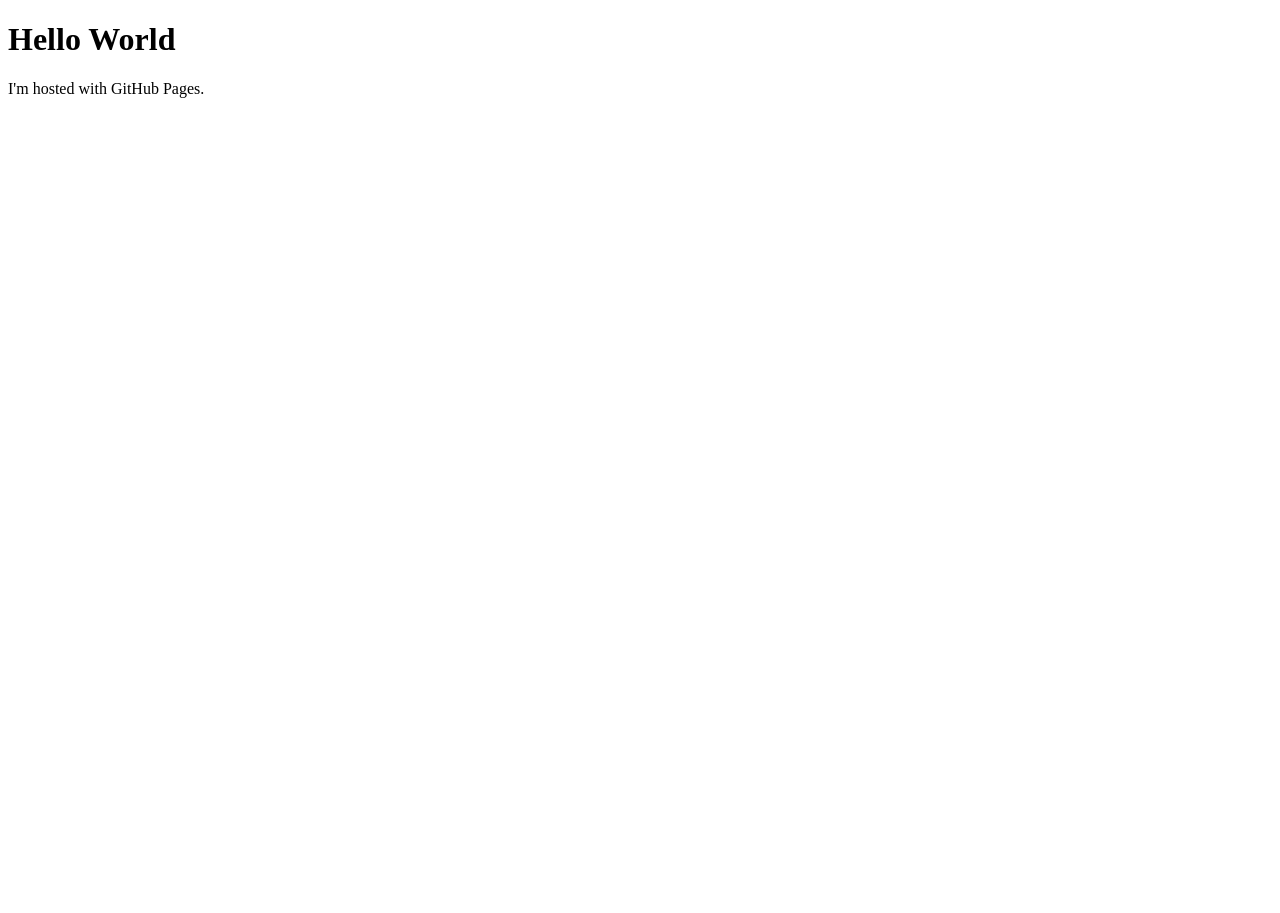
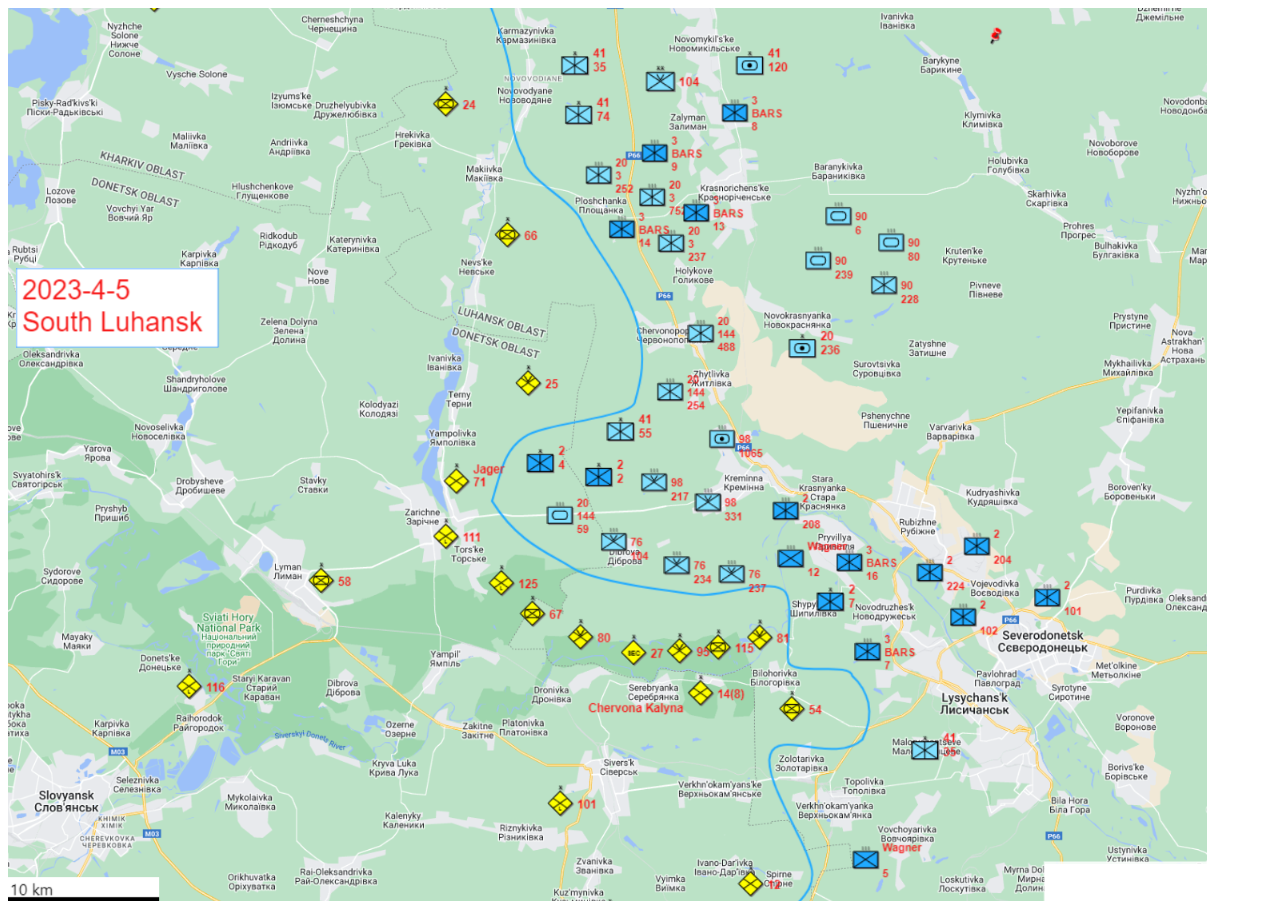
Before and after one commit to yumao9269/yumao9269.github.io, a plain HTML site: page index.html in a window 1280 px wide. Before the commit the page ends 800 px from the top, so only its background shows below. Drawn offline with Linux system fonts and the light colour scheme.

Commit message:
Update index.html

```diff
--- a/index.html
+++ b/index.html
@@ -1,7 +1,6 @@
 <!DOCTYPE html>
 <html>
 <body>
-<h1>Hello World</h1>
-<p>I'm hosted with GitHub Pages.</p>
+<img src="20230405_south_luhansk.png" alt="South Luhansk 2023-4-5">
 </body>
 </html>
```
